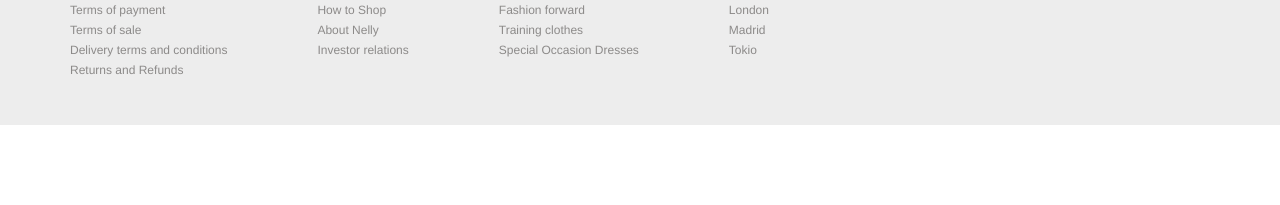
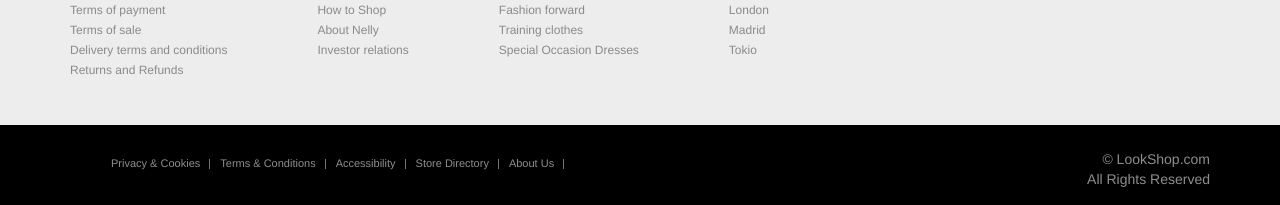
Before and after one commit to sinnerion/lookshop, a website: page app/index.html in a window 1280 px wide. Shown: the part 2186-2391 px from the top of the page. Before the commit the page ends 2311 px from the top, so only its background shows below. Drawn offline with Linux system fonts and the light colour scheme.

Commit message:
.footer accomplished

```diff
--- a/app/index.html
+++ b/app/index.html
@@ -428,7 +428,19 @@
         </div>
         <div class="footer-copyright">
             <div class="container">
-
+                <nav class="footer-menu">
+                    <ul class="navbar navbar-menu">
+                        <li><a href="#">Privacy & Cookies</a></li>
+                        <li><a href="#">Terms & Conditions</a></li>
+                        <li><a href="#">Accessibility</a></li>
+                        <li><a href="#">Store Directory</a></li>
+                        <li><a href="#">About Us</a></li>
+                    </ul>
+                </nav>
+                <div class="footer-copyright__copyright">
+                    <span>&copy; LookShop.com</span>
+                    <span>All Rights Reserved</span>
+                </div>
             </div>
         </div>
     </footer>
--- a/app/sass/_footer.scss
+++ b/app/sass/_footer.scss
@@ -67,5 +67,47 @@
 
 .footer-copyright {
   background: $head-foot;
-  line-height: 7.4rem;
+  .footer-menu {
+    font-size: 0;
+    line-height: 7.4rem;
+    float: left;
+    ul {
+      margin: 0;
+    }
+    li {
+      padding-right: 1rem;
+      margin-right: 1rem;
+      display: inline-block;
+      &:last-child {
+        margin-right: 0;
+      }
+    }
+    a {
+      position: relative;
+      font-size: 1.1rem;
+      color: $text-color10;
+      &:after {
+        content: '';
+        display: block;
+        width: 1px;
+        background: $text-color11;
+        height: 1rem;
+        position: absolute;
+        right: -1rem;
+        top: .2rem;
+      }
+      li:last-child a:after {
+        display: none;
+      }
+    }
+  }
+  &__copyright {
+    color: $text-color10;
+    padding-top: 2.4rem;
+    float: right;
+    text-align: right;
+    span {
+      display: block;
+    }
+  }
 }
--- a/app/sass/_main.scss
+++ b/app/sass/_main.scss
@@ -14,6 +14,8 @@ $text-color6: #999;
 $text-color7: #ababab;
 $text-color8: #544f4d;
 $text-color9: #8c8a89;
+$text-color10: #8d8d8d;
+$text-color11: #737373;
 $icons1: #666;
 $icons2: #cacac9;
 $icons3: #867a76;
```
Also changed, not shown: app/css/style.css.
